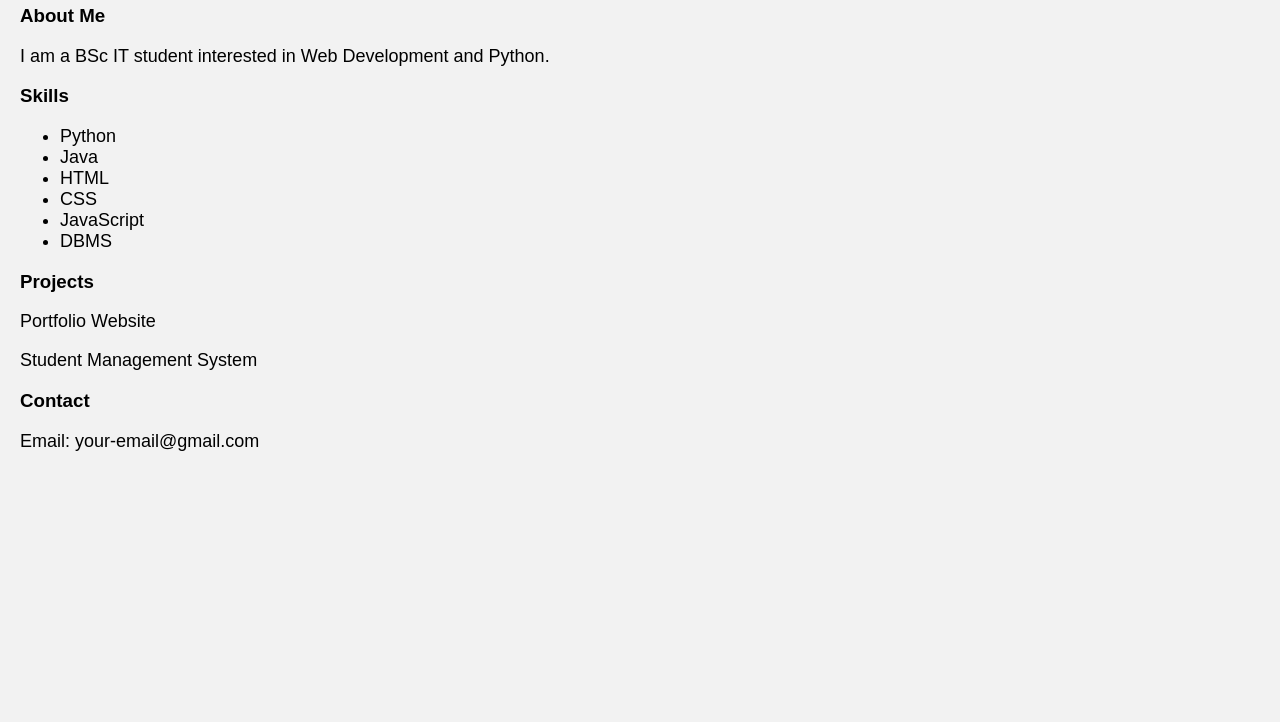
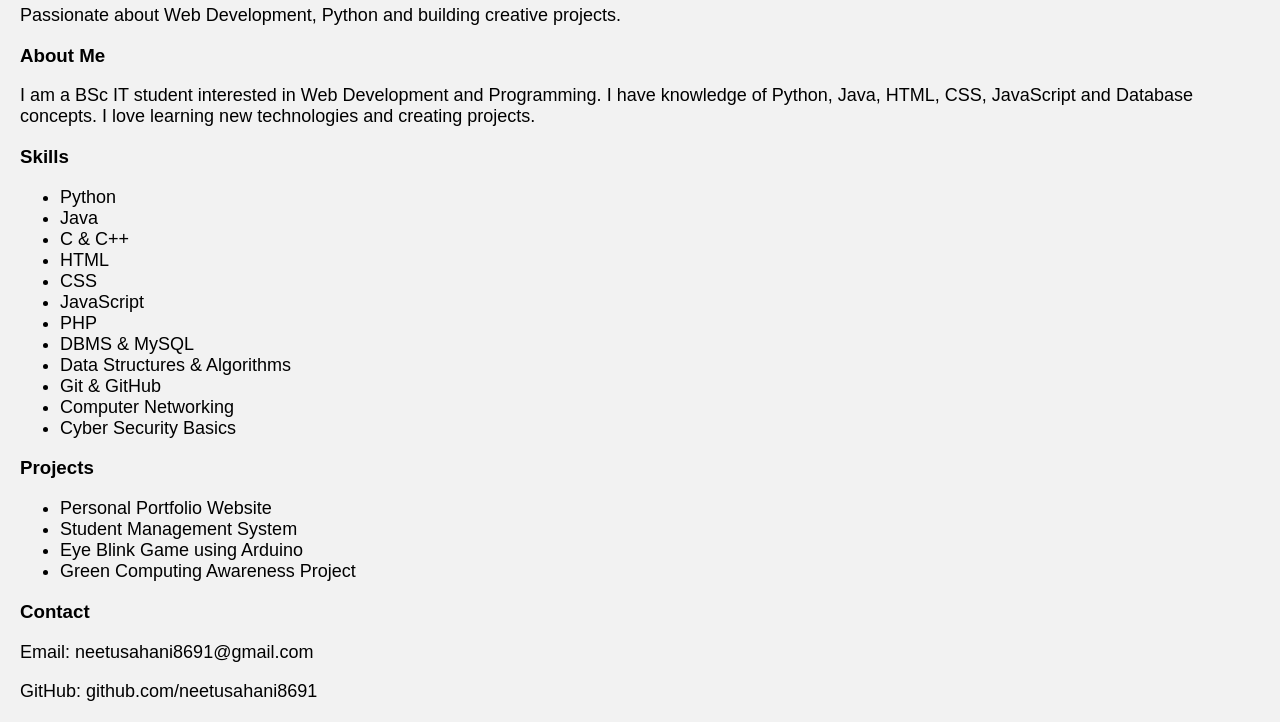
Before and after one commit to neetusahani8691/my-first-project, a plain HTML site: page index.html in a window 1280 px wide. Shown: the part 123-845 px from the top of the page. Before the commit the page ends 800 px from the top, so only its background shows below. Drawn offline with Linux system fonts and the light colour scheme.

Commit message:
Update index.html

```diff
--- a/index.html
+++ b/index.html
@@ -1,34 +1,60 @@
 <!DOCTYPE html>
 <html>
 <head>
-    <title>Neetu Portfolio</title>
+    <title>Neetu Sahani | Portfolio</title>
     <link rel="stylesheet" href="style.css">
 </head>
 
 <body>
 
+    <header>
         <h1>Neetu Sahani</h1>
-    <h2>BSc IT Student</h2>
+        <h2>BSc IT Student | Web Developer</h2>
+        <p>Passionate about Web Development, Python and building creative projects.</p>
+    </header>
 
+    <section>
         <h3>About Me</h3>
-    <p>I am a BSc IT student interested in Web Development and Python.</p>
+        <p>
+            I am a BSc IT student interested in Web Development and Programming.
+            I have knowledge of Python, Java, HTML, CSS, JavaScript and Database concepts.
+            I love learning new technologies and creating projects.
+        </p>
+    </section>
 
+    <section>
         <h3>Skills</h3>
         <ul>
             <li>Python</li>
             <li>Java</li>
+            <li>C & C++</li>
             <li>HTML</li>
             <li>CSS</li>
             <li>JavaScript</li>
-        <li>DBMS</li>
+            <li>PHP</li>
+            <li>DBMS & MySQL</li>
+            <li>Data Structures & Algorithms</li>
+            <li>Git & GitHub</li>
+            <li>Computer Networking</li>
+            <li>Cyber Security Basics</li>
         </ul>
+    </section>
 
+    <section>
         <h3>Projects</h3>
-    <p>Portfolio Website</p>
-    <p>Student Management System</p>
+        <ul>
+            <li>Personal Portfolio Website</li>
+            <li>Student Management System</li>
+            <li>Eye Blink Game using Arduino</li>
+            <li>Green Computing Awareness Project</li>
+        </ul>
+    </section>
 
+    <section>
         <h3>Contact</h3>
-    <p>Email: your-email@gmail.com</p>
+        <p>Email: neetusahani8691@gmail.com</p>
+        <p>GitHub: github.com/neetusahani8691</p>
+    </section>
 
 </body>
 </html>
```
Lines whose indentation alone changed are shown as unchanged.
